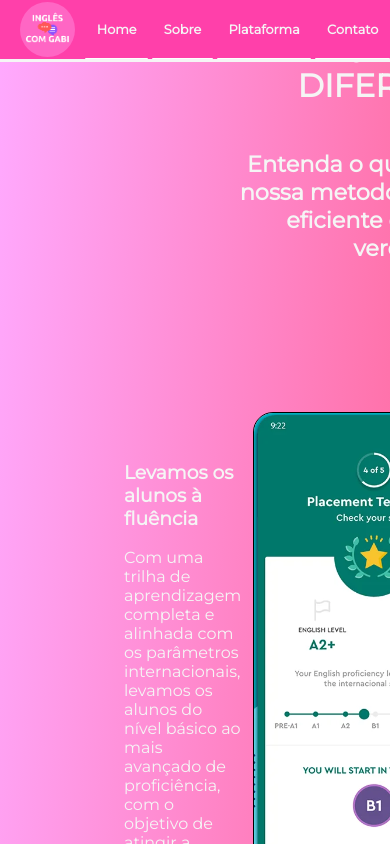
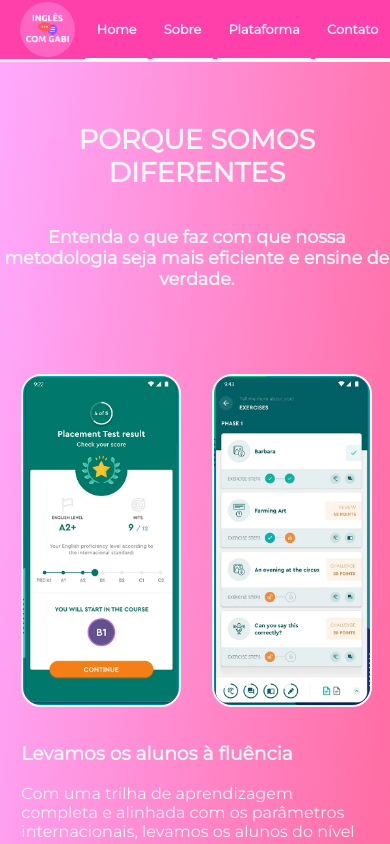
Before and after one commit to NeemiasVieira/InglesComGabi, a React (Create React App) app: page /#/plataforma in a window 390 px wide. Shown: the top 844 px of the page. Built offline with nearby package versions, Linux system fonts and the light colour scheme.

Commit message:
Estilo para Mobile adicionado a página Plataforma

```diff
--- a/src/assets/router/router.jsx
+++ b/src/assets/router/router.jsx
@@ -19,3 +19,6 @@ export function Router() {
         </HashRouter>
     )
 }
+
+
+// Para re-leitura: https://create-react-app.dev/docs/deployment/#notes-on-client-side-routing
--- a/src/componentes/Footer/FooterStyle.js
+++ b/src/componentes/Footer/FooterStyle.js
@@ -45,5 +45,15 @@ export const FooterWhite = styled.footer`
         gap: 40px;
     }
 
+    @media screen and (max-width: 480px){
+
+        a{
+            margin-top: 1vh;
+        }
+
+        p{
+            font-size: .9em;
+        }
+    }
 
 `
--- a/src/paginas/404/404Style.js
+++ b/src/paginas/404/404Style.js
@@ -58,11 +58,11 @@ export const Main404 = styled.section `
 
     @media screen and (max-width: 480px){
         h1, h2, span, a{
-            transform: scale(.9);
+            transform: scale(.8);
         }
 
         a:hover{
-            transform: scale(.9)
+            transform: scale(.8)
         }
 
     }
--- a/src/paginas/Plataforma/PlataformaStyle.js
+++ b/src/paginas/Plataforma/PlataformaStyle.js
@@ -89,7 +89,7 @@ export const SecaoPlataforma = styled.section`
     .flexge4{
 
         display: flex;
-        flex-flow: row wrap;
+        flex-flow: column wrap;
         align-items: center;
         justify-content: center;
         margin: 100px 0 100px 0;
@@ -123,4 +123,114 @@ export const SecaoPlataforma = styled.section`
             height: 75px;
         }
     }
+
+
+    @media screen and (max-width: 480px){
+        margin-top: 100px;
+        margin-left: 0;
+        width: 100vw;
+        color: whitesmoke;
+        display: flex;
+        flex-flow: column wrap;
+        justify-content: center;
+        align-items: center;
+
+        h1, h2{
+            margin-right: 0;
+        }
+
+        h1{
+            font-size: 1.7em;
+        }
+
+        h2{
+            font-size: 1.1em;
+            margin-bottom: 85px;
+        }
+
+
+        .flexge1{
+            flex-flow: column-reverse;
+            align-items: center;
+            justify-content: center;
+            gap: 2vh;
+
+
+            h3, p{
+                max-width: 90vw;
+            }
+        }
+
+        .flexgeImg1{
+            gap: 8vw;
+
+            img{
+                width: 40vw;
+                border-radius: 20px;
+                border: solid whitesmoke 2px;
+            }
+        }
+
+        .flexge2{
+            flex-flow: column;
+            margin: 85px 0 0 0;
+            gap: 2vh;
+
+            img{
+                border-radius: 40px;
+                border: solid whitesmoke 2px;
+                width: 90vw;
+            }
+
+            h3, p{
+                max-width: 90vw;
+            }
+        }
+
+        .flexge3{
+            flex-flow: column-reverse;
+            gap: 2vh;
+            margin: 85px 0 0 0;
+
+            img{
+                border: solid white 2px;
+                border-radius: 30px;
+                width: 90vw;
+            }
+
+            h3,p{
+                max-width: 90vw;
+            }
+        }
+
+        .flexge4{
+            margin: 85px 0 30px 0;
+            gap: 1vh;
+
+            h2{
+                margin-bottom: 25px;
+            }
+
+
+            .topico{
+                margin: 0 4vw;
+                gap: 5vw;
+
+                div{
+                    display: column wrap;
+                }
+
+                p{
+                    width: 70vw;
+                }
+
+            }
+
+            img{
+                width: 70px;
+                height: 70px;
+            }
+        }
+
+    }
 `
```
